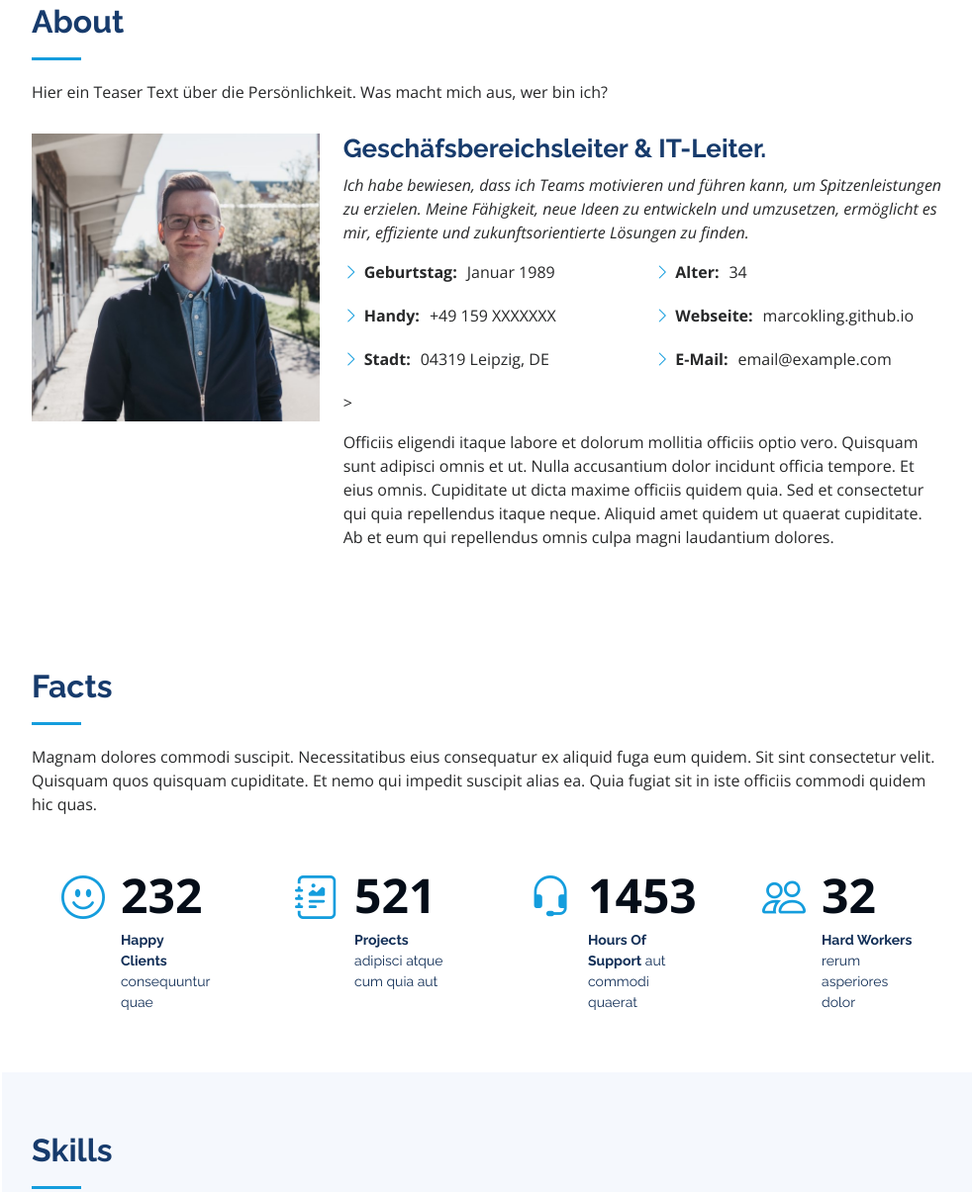
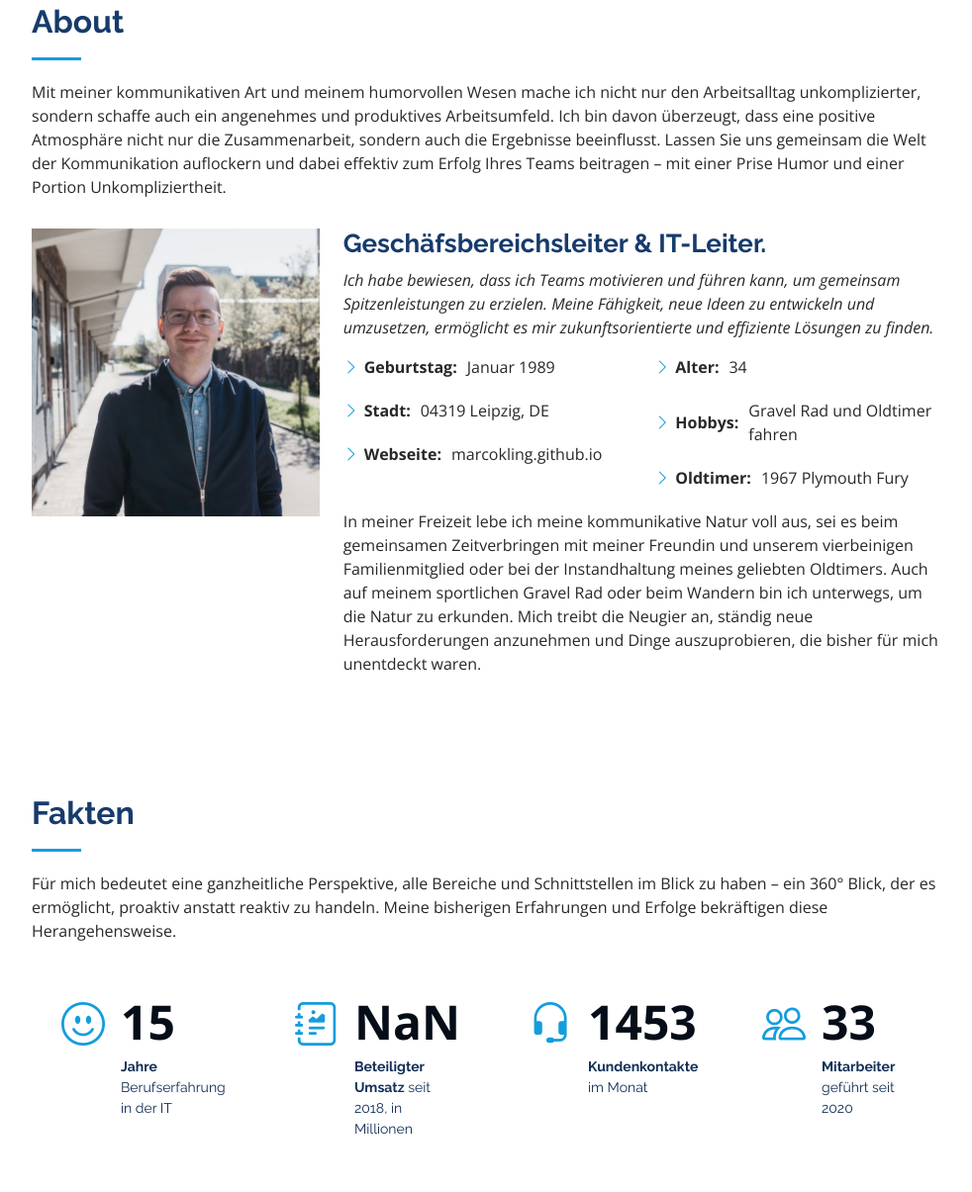
Before and after one commit to marcokling/marcokling.github.io, a plain HTML site: page index.html in a window 1280 px wide. Shown: the part 857-2062 px from the top of the page at 99% size, without its empty margins (298-1280 px from the left). Drawn offline with nearby package versions, Linux system fonts and the light colour scheme.

Commit message:
Update index.html

```diff
--- a/index.html
+++ b/index.html
@@ -86,7 +86,11 @@
 
         <div class="section-title">
           <h2>About</h2>
-          <p>Hier ein Teaser Text über die Persönlichkeit. Was macht mich aus, wer bin ich?</p>
+          <p>Mit meiner kommunikativen Art und meinem humorvollen Wesen mache ich nicht nur den Arbeitsalltag unkomplizierter, sondern schaffe auch ein
+			 angenehmes und produktives Arbeitsumfeld. Ich bin davon überzeugt, dass eine positive Atmosphäre nicht nur die Zusammenarbeit, sondern auch
+			 die Ergebnisse beeinflusst. Lassen Sie uns gemeinsam die Welt der Kommunikation auflockern und dabei effektiv zum Erfolg Ihres Teams
+			 beitragen – mit einer Prise Humor und einer Portion Unkompliziertheit.
+		  </p>
         </div>
 
         <div class="row">
@@ -96,29 +100,30 @@
           <div class="col-lg-8 pt-4 pt-lg-0 content" data-aos="fade-left">
             <h3>Geschäfsbereichsleiter &amp; IT-Leiter.</h3>
             <p class="fst-italic">
-               Ich habe bewiesen, dass ich Teams motivieren und führen kann, um Spitzenleistungen zu erzielen.
-			   Meine Fähigkeit, neue Ideen zu entwickeln und umzusetzen, ermöglicht es mir, effiziente und zukunftsorientierte Lösungen zu finden.
+               Ich habe bewiesen, dass ich Teams motivieren und führen kann, um gemeinsam Spitzenleistungen zu erzielen.
+			   Meine Fähigkeit, neue Ideen zu entwickeln und umzusetzen, ermöglicht es mir zukunftsorientierte und effiziente Lösungen zu finden.
             </p>
             <div class="row">
               <div class="col-lg-6">
                 <ul>
                   <li><i class="bi bi-chevron-right"></i> <strong>Geburtstag:</strong> <span>Januar 1989</span></li>
-                  <li><i class="bi bi-chevron-right"></i> <strong>Handy:</strong> <span>+49 159 XXXXXXX</span></li>
-				  <li><i class="bi bi-chevron-right"></i> <strong>Stadt:</strong> <span>04319 Leipzig, DE</span></li>>
+				  <li><i class="bi bi-chevron-right"></i> <strong>Stadt:</strong> <span>04319 Leipzig, DE</span></li>
+                  <li><i class="bi bi-chevron-right"></i> <strong>Webseite:</strong> <span>marcokling.github.io</span></li>
                 </ul>
               </div>
               <div class="col-lg-6">
                 <ul>
                   <li><i class="bi bi-chevron-right"></i> <strong>Alter:</strong> <span>34</span></li>
-                  <li><i class="bi bi-chevron-right"></i> <strong>Webseite:</strong> <span>marcokling.github.io</span></li>
-                  <li><i class="bi bi-chevron-right"></i> <strong>E-Mail:</strong> <span>email@example.com</span></li>
+                  <li><i class="bi bi-chevron-right"></i> <strong>Hobbys:</strong> <span>Gravel Rad und Oldtimer fahren</span></li>
+                  <li><i class="bi bi-chevron-right"></i> <strong>Oldtimer:</strong> <span>1967 Plymouth Fury</span></li>
                 </ul>
               </div>
             </div>
             <p>
-              Officiis eligendi itaque labore et dolorum mollitia officiis optio vero. Quisquam sunt adipisci omnis et ut. Nulla accusantium
-			  dolor incidunt officia tempore. Et eius omnis. Cupiditate ut dicta maxime officiis quidem quia. Sed et consectetur qui quia
-			  repellendus itaque neque. Aliquid amet quidem ut quaerat cupiditate. Ab et eum qui repellendus omnis culpa magni laudantium dolores.
+              In meiner Freizeit lebe ich meine kommunikative Natur voll aus, sei es beim gemeinsamen Zeitverbringen mit meiner Freundin und
+			  unserem vierbeinigen Familienmitglied oder bei der Instandhaltung meines geliebten Oldtimers. Auch auf meinem sportlichen Gravel
+			  Rad oder beim Wandern bin ich unterwegs, um die Natur zu erkunden. Mich treibt die Neugier an, ständig neue Herausforderungen anzunehmen und
+			  Dinge auszuprobieren, die bisher für mich unentdeckt waren.
             </p>
           </div>
         </div>
@@ -131,8 +136,11 @@
       <div class="container">
 
         <div class="section-title">
-          <h2>Facts</h2>
-          <p>Magnam dolores commodi suscipit. Necessitatibus eius consequatur ex aliquid fuga eum quidem. Sit sint consectetur velit. Quisquam quos quisquam cupiditate. Et nemo qui impedit suscipit alias ea. Quia fugiat sit in iste officiis commodi quidem hic quas.</p>
+          <h2>Fakten</h2>
+          <p>
+		   Für mich bedeutet eine ganzheitliche Perspektive, alle Bereiche und Schnittstellen im Blick zu haben – ein 360° Blick,
+		   der es ermöglicht, proaktiv anstatt reaktiv zu handeln. Meine bisherigen Erfahrungen und Erfolge bekräftigen diese Herangehensweise.
+		  </p>
         </div>
 
         <div class="row no-gutters">
@@ -140,16 +148,16 @@
           <div class="col-lg-3 col-md-6 d-md-flex align-items-md-stretch" data-aos="fade-up">
             <div class="count-box">
               <i class="bi bi-emoji-smile"></i>
-              <span data-purecounter-start="0" data-purecounter-end="232" data-purecounter-duration="1" class="purecounter"></span>
-              <p><strong>Happy Clients</strong> consequuntur quae</p>
+              <span data-purecounter-start="0" data-purecounter-end="15" data-purecounter-duration="1" class="purecounter"></span>
+              <p><strong>Jahre</strong> Berufserfahrung in der IT</p>
             </div>
           </div>
 
           <div class="col-lg-3 col-md-6 d-md-flex align-items-md-stretch" data-aos="fade-up" data-aos-delay="100">
             <div class="count-box">
               <i class="bi bi-journal-richtext"></i>
-              <span data-purecounter-start="0" data-purecounter-end="521" data-purecounter-duration="1" class="purecounter"></span>
-              <p><strong>Projects</strong> adipisci atque cum quia aut</p>
+              <span data-purecounter-start="0" data-purecounter-end="13,5" data-purecounter-duration="0,1" class="purecounter"></span>
+              <p><strong>Beteiligter Umsatz</strong> seit 2018, in Millionen</p>
             </div>
           </div>
 
@@ -157,15 +165,15 @@
             <div class="count-box">
               <i class="bi bi-headset"></i>
               <span data-purecounter-start="0" data-purecounter-end="1453" data-purecounter-duration="1" class="purecounter"></span>
-              <p><strong>Hours Of Support</strong> aut commodi quaerat</p>
+              <p><strong>Kundenkontakte</strong> im Monat</p>
             </div>
           </div>
 
           <div class="col-lg-3 col-md-6 d-md-flex align-items-md-stretch" data-aos="fade-up" data-aos-delay="300">
             <div class="count-box">
               <i class="bi bi-people"></i>
-              <span data-purecounter-start="0" data-purecounter-end="32" data-purecounter-duration="1" class="purecounter"></span>
-              <p><strong>Hard Workers</strong> rerum asperiores dolor</p>
+              <span data-purecounter-start="0" data-purecounter-end="33" data-purecounter-duration="1" class="purecounter"></span>
+              <p><strong>Mitarbeiter</strong> geführt seit 2020</p>
             </div>
           </div>
 
@@ -644,12 +652,13 @@
     </section><!-- End Testimonials Section -->
 
     <!-- ======= Contact Section ======= -->
-<!--    <section id="contact" class="contact">
+   <section id="contact" class="contact">
       <div class="container">
 
         <div class="section-title">
-          <h2>Contact</h2>
-          <p>Magnam dolores commodi suscipit. Necessitatibus eius consequatur ex aliquid fuga eum quidem. Sit sint consectetur velit. Quisquam quos quisquam cupiditate. Et nemo qui impedit suscipit alias ea. Quia fugiat sit in iste officiis commodi quidem hic quas.</p>
+          <h2>Kontakt</h2>
+          <p>Zur Sicherung meiner Kontaktdaten vor automatisierten Web Crawler, sind diese nicht auf dieser Webseite dargestellt.
+		  Bitte nutzen Sie das nachfolgende Kontaktformular, gerne sende ich einen CV zur Ablage in Ihrem Bewerber Managementsystem</p>
         </div>
 
         <div class="row" data-aos="fade-in">
@@ -659,7 +668,7 @@
               <div class="address">
                 <i class="bi bi-geo-alt"></i>
                 <h4>Location:</h4>
-                <p>A108 Adam Street, New York, NY 535022</p>
+                <p>Leipzig, 04319</p>
               </div>
 
               <div class="email">
@@ -668,12 +677,12 @@
                 <p>info@example.com</p>
               </div>
 
-              <div class="phone">
+<!--              <div class="phone">
                 <i class="bi bi-phone"></i>
                 <h4>Call:</h4>
                 <p>+1 5589 55488 55s</p>
               </div>
-
+-->
               <iframe src="https://www.google.com/maps/embed?pb=!1m14!1m8!1m3!1d12097.433213460943!2d-74.0062269!3d40.7101282!3m2!1i1024!2i768!4f13.1!3m3!1m2!1s0x0%3A0xb89d1fe6bc499443!2sDowntown+Conference+Center!5e0!3m2!1smk!2sbg!4v1539943755621" frameborder="0" style="border:0; width: 100%; height: 290px;" allowfullscreen></iframe>
             </div>
 
@@ -683,28 +692,28 @@
             <form action="forms/contact.php" method="post" role="form" class="php-email-form">
               <div class="row">
                 <div class="form-group col-md-6">
-                  <label for="name">Your Name</label>
+                  <label for="name">Ihr Name</label>
                   <input type="text" name="name" class="form-control" id="name" required>
                 </div>
                 <div class="form-group col-md-6">
-                  <label for="name">Your Email</label>
+                  <label for="name">Ihre E-Mail</label>
                   <input type="email" class="form-control" name="email" id="email" required>
                 </div>
               </div>
               <div class="form-group">
-                <label for="name">Subject</label>
+                <label for="name">Betreff</label>
                 <input type="text" class="form-control" name="subject" id="subject" required>
               </div>
               <div class="form-group">
-                <label for="name">Message</label>
+                <label for="name">Nachricht</label>
                 <textarea class="form-control" name="message" rows="10" required></textarea>
               </div>
               <div class="my-3">
-                <div class="loading">Loading</div>
+                <div class="loading">Laden</div>
                 <div class="error-message"></div>
-                <div class="sent-message">Your message has been sent. Thank you!</div>
+                <div class="sent-message">Ihre Nachricht wurde versandt. Vielen Dank!</div>
               </div>
-              <div class="text-center"><button type="submit">Send Message</button></div>
+              <div class="text-center"><button type="submit">Nachricht senden</button></div>
             </form>
           </div>
 
@@ -712,6 +721,7 @@
 
       </div>
     </section><!-- End Contact Section -->
+
   <footer id="footer">
     <div class="container">
       <div class="copyright">
```
